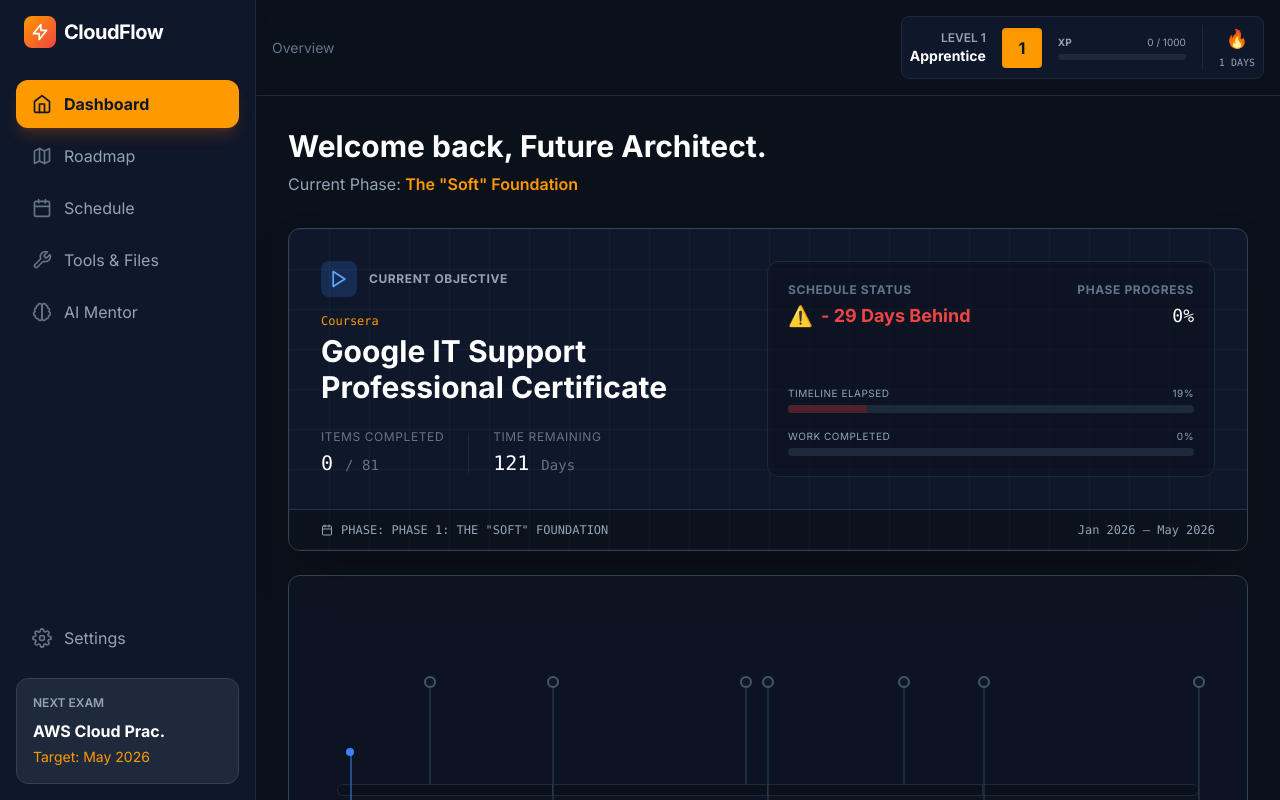
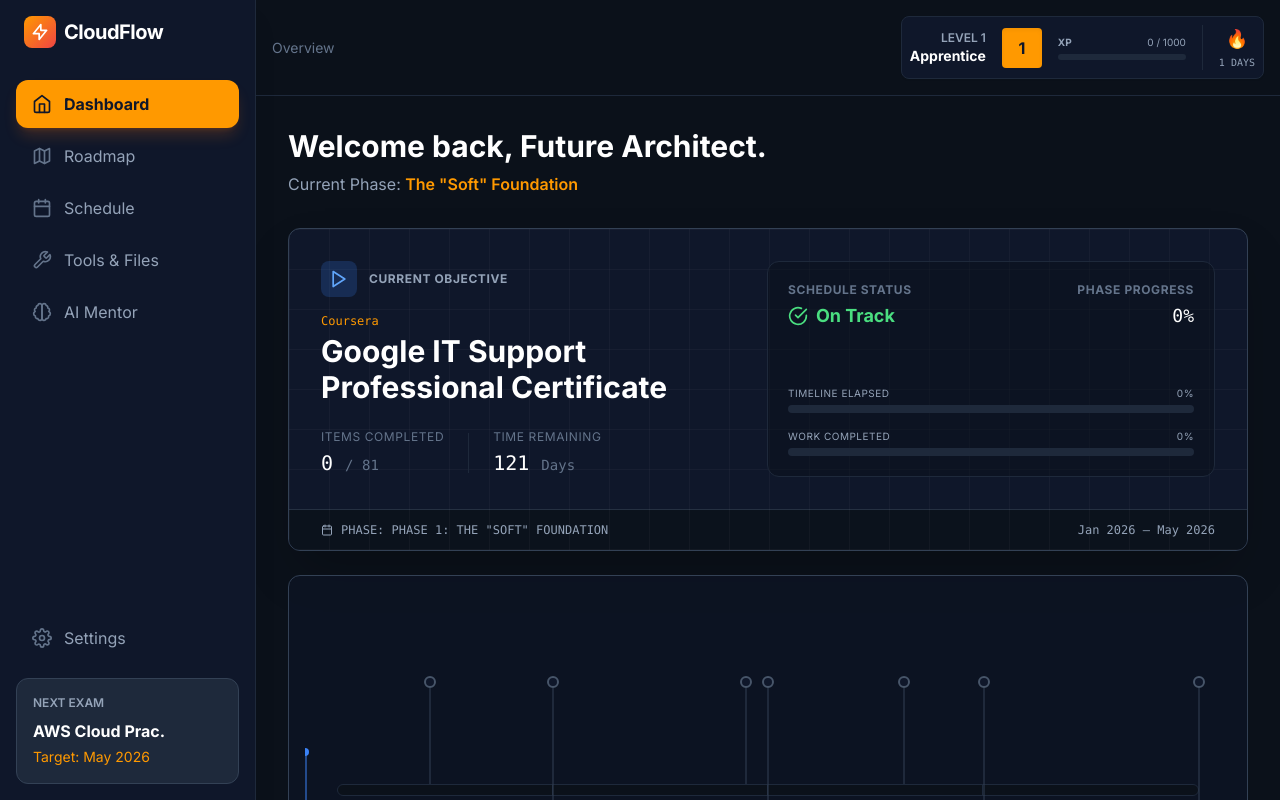
Before and after one commit to mizzymy/cloud-roadmap, a React (Vite) app: page / in a window 1280 px wide. Built offline with nearby package versions, Linux system fonts and the light colour scheme; no server answers.

Commit message:
Dynamic start date: 0 days behind when no progress, phase dates from today

```diff
--- a/App.tsx
+++ b/App.tsx
@@ -85,26 +85,25 @@ const App: React.FC = () => {
     return basePhases.map((p, i) => {
         const duration = durations[i];
 
-        // Start Date String
-        const startStr = current.toLocaleString('default', { month: 'short', year: 'numeric' });
+        const phaseStartMs = current.getTime();
+        const startStr = current.toLocaleString('default', { month: 'short', day: 'numeric', year: 'numeric' });
 
-        // Calculate End Date
         const end = new Date(current);
         end.setMonth(end.getMonth() + duration);
 
-        // Display End Date (Last day of the previous month relative to the *next* start)
         const displayEnd = new Date(end);
         displayEnd.setDate(0);
+        const phaseEndMs = new Date(displayEnd.getFullYear(), displayEnd.getMonth() + 1, 0).getTime();
         const endStr = displayEnd.toLocaleString('default', { month: 'short', year: 'numeric' });
 
-        // Milestone Date String
         const milestoneDate = displayEnd.toLocaleString('default', { month: 'long', year: 'numeric' });
 
-        // Advance current pointer
         current = end;
 
         return {
             ...p,
+            phaseStartMs,
+            phaseEndMs,
             timeframe: `${startStr} – ${endStr}`,
             milestone: {
                 ...p.milestone,
--- a/components/AccountabilityTracker.tsx
+++ b/components/AccountabilityTracker.tsx
@@ -47,8 +47,9 @@ export const AccountabilityTracker: React.FC<Props> = ({ startDate, deadline, ph
     let targetType = activeCourse ? 'COURSE' : 'EXAM';
     let targetProvider = activeCourse ? activeCourse.provider : 'AWS Certification';
 
-    // Parse Phase Timeframe for Schedule Math
-    const { start: phaseStart, end: phaseEnd } = getPhaseDates(activePhase.timeframe);
+    // Parse Phase Timeframe for Schedule Math (use exact timestamps when present)
+    const phaseStart = activePhase.phaseStartMs ?? getPhaseDates(activePhase.timeframe).start;
+    const phaseEnd = activePhase.phaseEndMs ?? getPhaseDates(activePhase.timeframe).end;
     const startStr = activePhase.timeframe.split(/[–-]/)[0].trim();
 
     // Calculate Work Progress
@@ -150,7 +151,8 @@ export const AccountabilityTracker: React.FC<Props> = ({ startDate, deadline, ph
       accumulatedWeightedProgress += phaseProgressRatio * phaseWidth;
 
       // B. Time Progress (Blue Ghost)
-      const { start, end } = getPhaseDates(phase.timeframe);
+      const start = phase.phaseStartMs ?? getPhaseDates(phase.timeframe).start;
+      const end = phase.phaseEndMs ?? getPhaseDates(phase.timeframe).end;
       if (now > end) {
           calculatedTimeProgress += phaseWidth;
       } else if (now >= start && now <= end) {
--- a/types.ts
+++ b/types.ts
@@ -55,6 +55,8 @@ export interface Phase {
   goal: string;
   weeklyCommitment: string;
   courses: Course[];
+  phaseStartMs?: number;
+  phaseEndMs?: number;
   milestone: {
     name: string;
     date: string;
```
